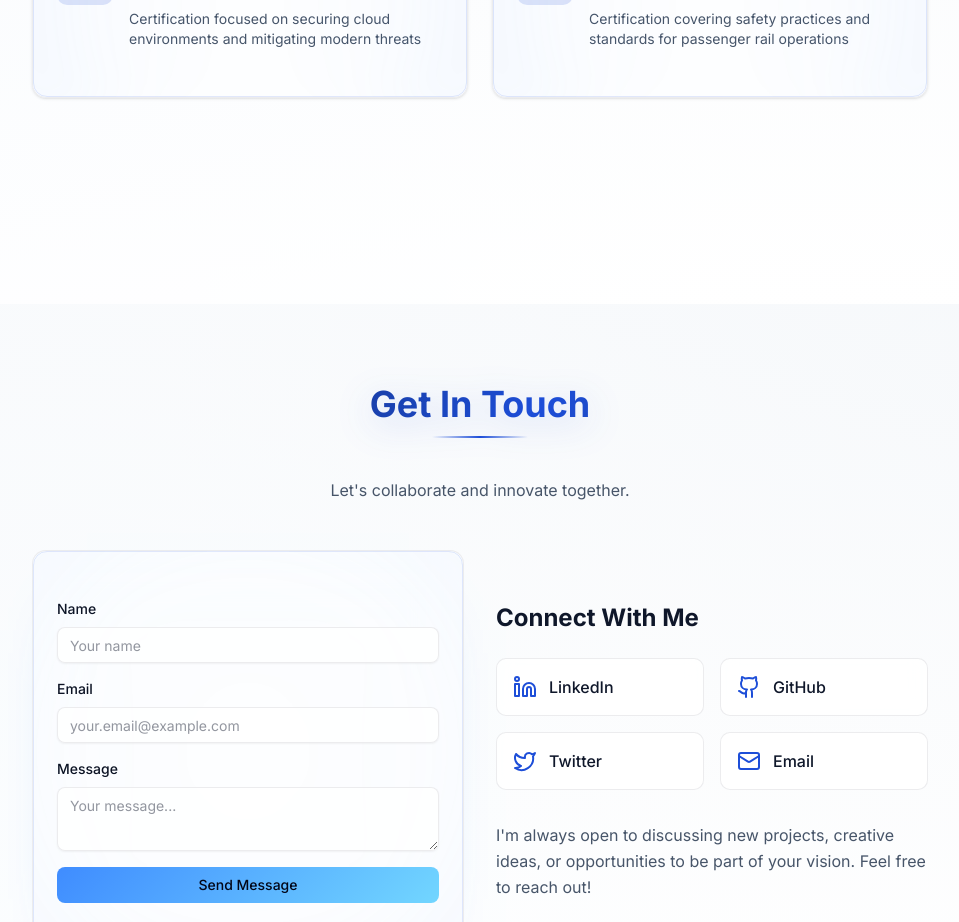
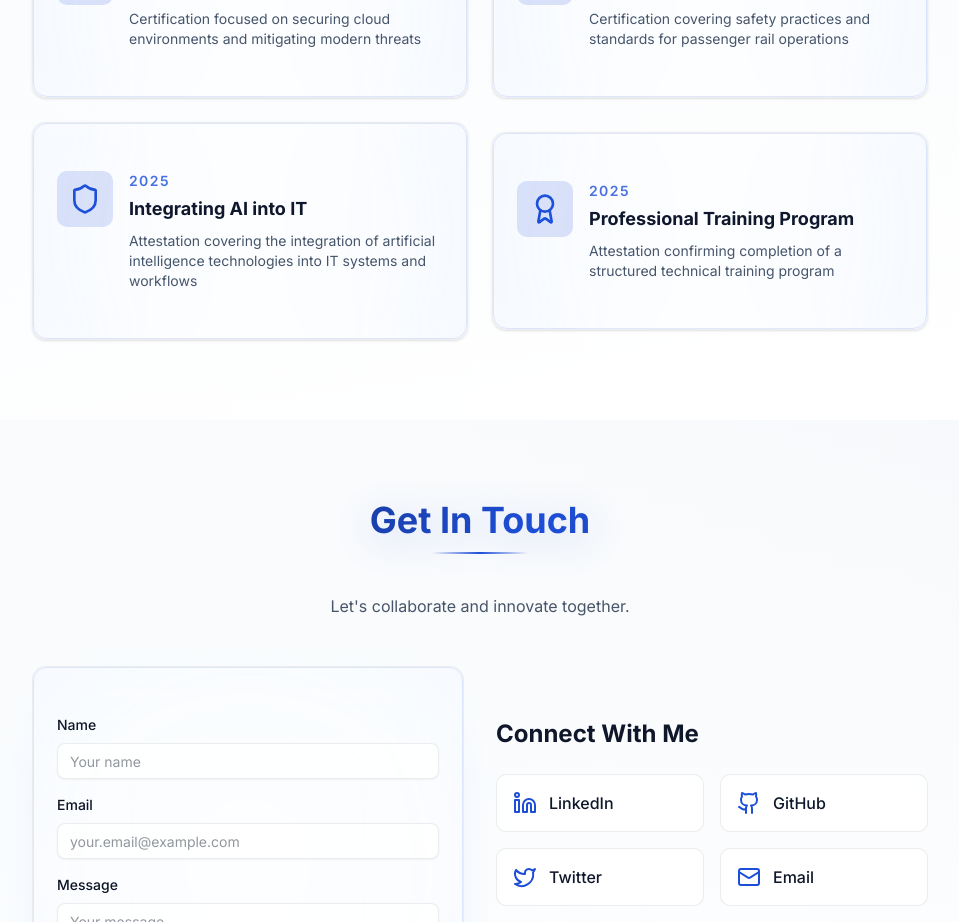
Before and after one commit to AbderrahmaneErraqabi/portfolio-abderrahmane, a Next.js app: page / in a window 1280 px wide. Shown: the part 5100-6022 px from the top of the page, without its empty margins (160-1119 px from the left). Built offline with nearby package versions, Linux system fonts and the light colour scheme.

Commit message:
Add AI integration and training program attestations

```diff
--- a/components/awards.tsx
+++ b/components/awards.tsx
@@ -33,6 +33,20 @@ const certifications = [
     year: "2025",
     icon: Shield,
     link: "/Passenger%20rail%20industry.pdf",
+  },
+    {
+    title: "Integrating AI into IT",
+    description: "Attestation covering the integration of artificial intelligence technologies into IT systems and workflows",
+    year: "2025",
+    icon: Shield,
+    link: "/Attestation%20-%20Integrating%20AI%20into%20IT.pdf",
+  },
+  {
+    title: "Professional Training Program",
+    description: "Attestation confirming completion of a structured technical training program",
+    year: "2025",
+    icon: Award,
+    link: "/Attestation%20-%20Training%20program.pdf",
   },
 ]
 
```
Also changed, not shown: 2 other files (tests, documents, lock files or other folders).
